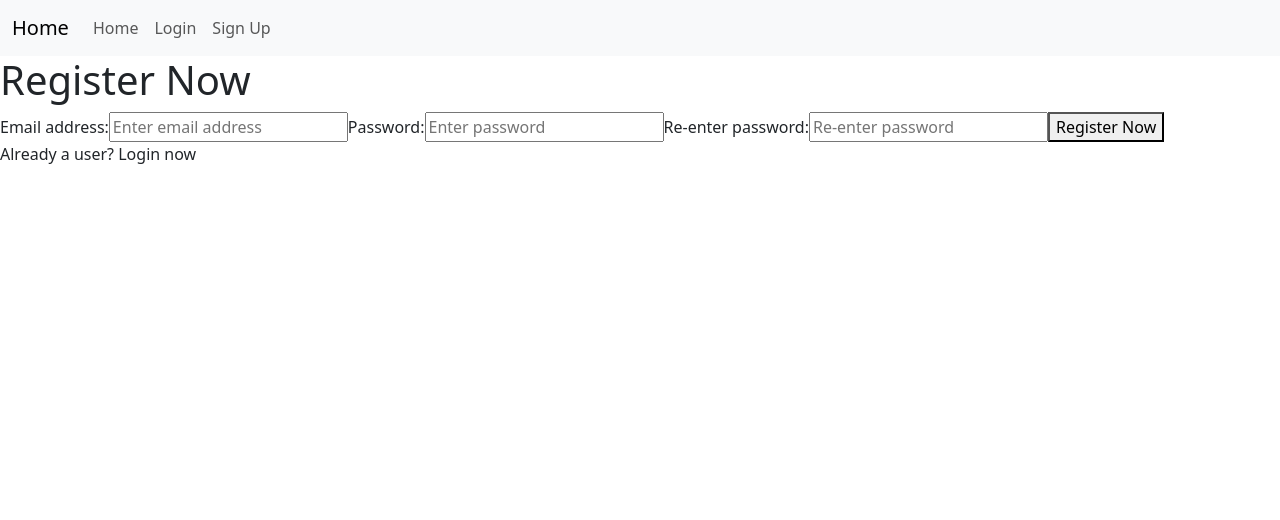
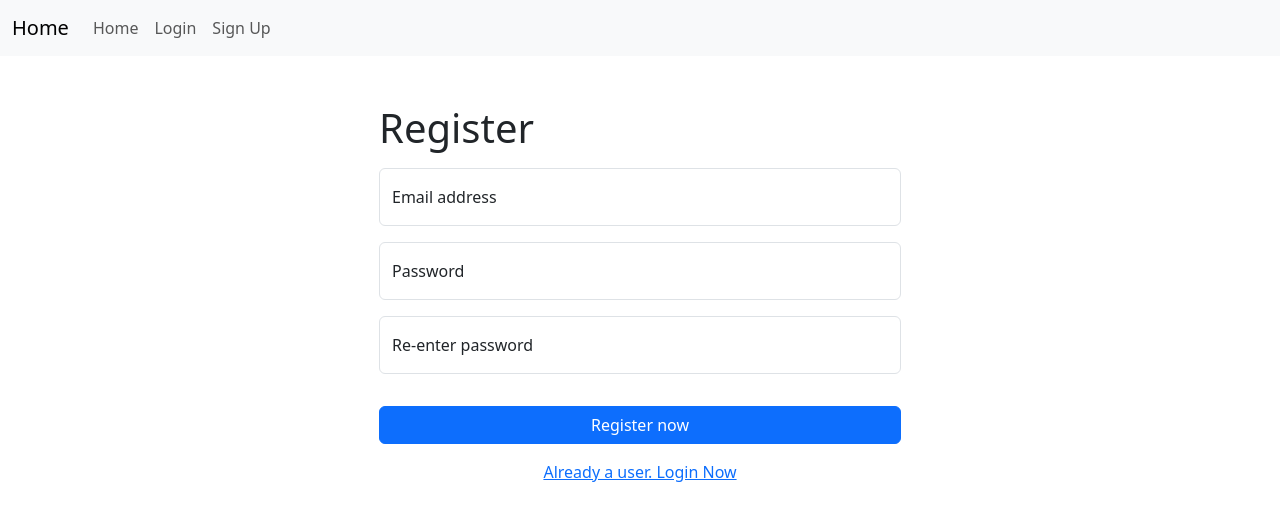
Before and after one commit to sharonlhs/login-register, a Vue app: page /signup in a window 1280 px wide. Shown: the top 520 px of the page. Built offline with nearby package versions, Linux system fonts and the light colour scheme.

Commit message:
update: register-page w/ bootstrap v1.0

```diff
--- a/src/components/RegisterPage.vue
+++ b/src/components/RegisterPage.vue
@@ -1,21 +1,27 @@
 <template>
-  <div class="wrapper">
-    <h1>Register Now</h1>
-    <form class="form-group">
-      <label>Email address:</label>
-        <input class="input-field" v-model="email" placeholder="Enter email address"/>
-        <label>Password:</label>
-        <input class="input-field" v-model="password" placeholder="Enter password"/>
-        <label>Re-enter password:</label>
-        <input class="input-field" v-model="password" placeholder="Re-enter password"/>
-        <button class="cta">Register Now</button>
-        <div class="link">
-          <RouterLink class="nav-item nav-link" to="/login">Already a user? Login now</RouterLink>
-        </div>
+  <div class="container mb-3 p-5">
+    <form class="mx-auto col-10 col-md-8 col-lg-6" autocomplete="off">
+      <h1 class="mb-3">Register</h1>
+      <div class="form-floating mb-3">
+        <input type="email" class="form-control" id="floatingInput" placeholder="name@example.com">
+        <label for="floatingInput">Email address</label>
+      </div>
+      <div class="form-floating mb-3">
+        <input type="password" class="form-control" id="floatingPassword" placeholder="Password">
+        <label for="floatingPassword">Password</label>
+      </div>
+      <div class="form-floating mb-3">
+        <input type="password" class="form-control" id="floatingPassword" placeholder="Password">
+        <label for="floatingPassword">Re-enter password</label>
+      </div>
+      <div class="col-md-12 mt-3 text-center">
+        <button type="button" class="mt-3 mb-3 col-12 btn btn-primary">Register now</button>
+        <RouterLink class="link-primary" to="/login">Already a user. Login Now</RouterLink>
+      </div>
     </form>
+
   </div>
 </template>
 
 <script>
-
 </script>
```
